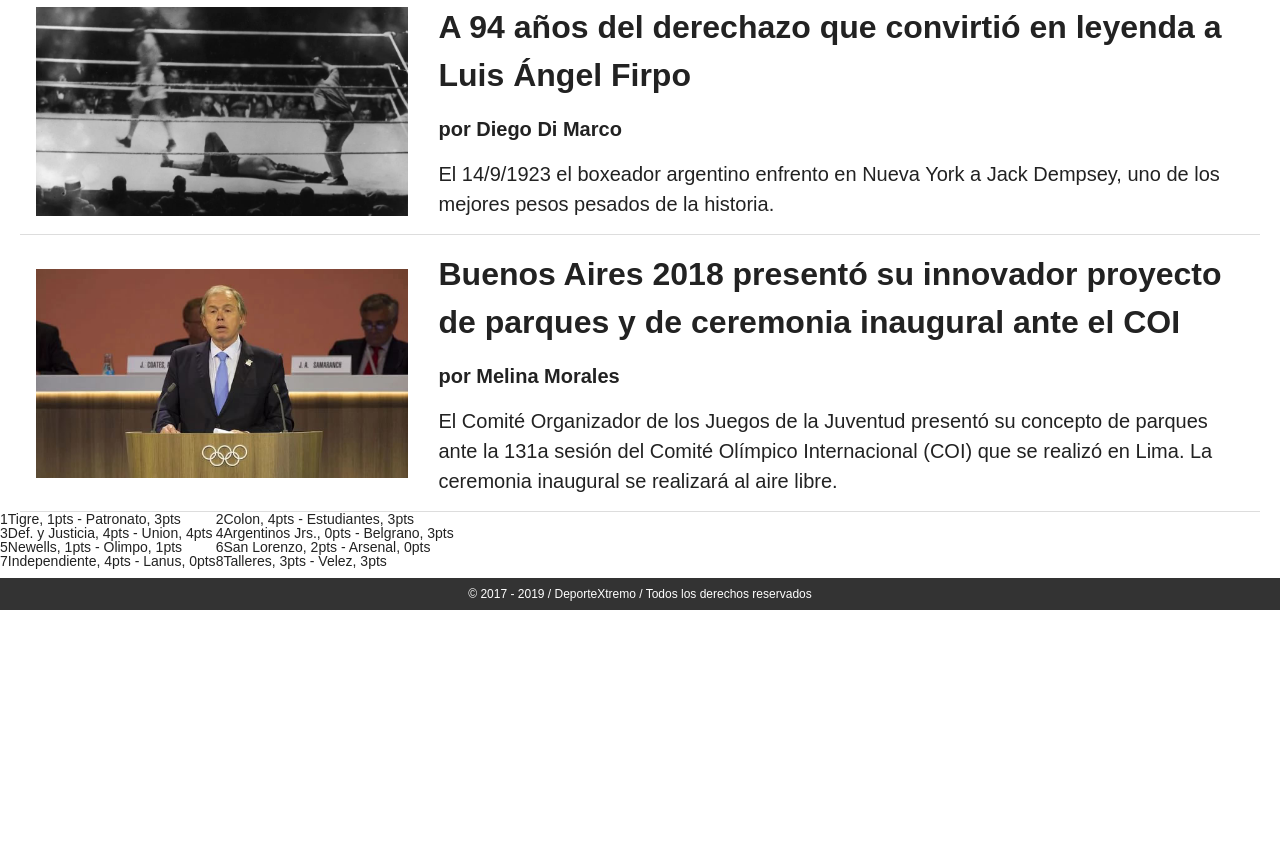
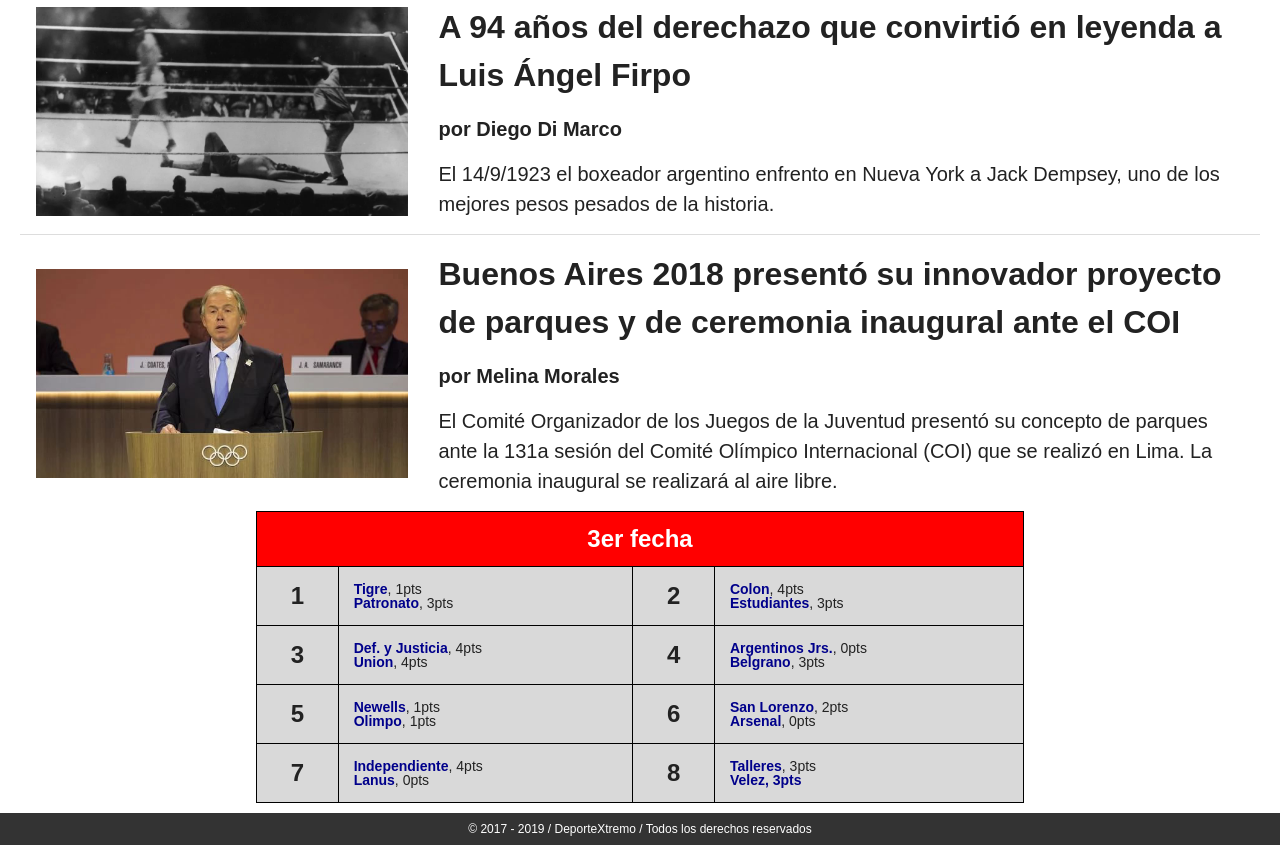
Before and after one commit to Jesinug/PWFE-M1-06, a plain HTML site: page index.html in a window 1280 px wide. Shown: the part 1447-2292 px from the top of the page. Before the commit the page ends 2057 px from the top, so only its background shows below. Drawn offline with Linux system fonts and the light colour scheme.

Commit message:
haciendo la media query en nuestra primera clase de mobile

```diff
--- a/css/style.css
+++ b/css/style.css
@@ -84,6 +84,10 @@
 
 */
 }
+
+.noticia:last-child {
+	border: none
+}
 .noticia-img {
 	width: 30%
 }
@@ -117,3 +121,93 @@
 	font-size: 12px;
 	margin-top: 10px;
 }
+#tabla-posiciones table,
+#tabla-posiciones tr,
+#tabla-posiciones th,
+#tabla-posiciones td {
+	border: solid 1px #000
+}
+#tabla-posiciones table {
+	margin: auto; /* El margin auto hace q el programa distribuya proporcionalmente el espacio vacio de
+	los costados, es decir, es una manera de centrar el bloque) */
+	width: 60%
+}
+#tabla-posiciones td,
+#tabla-posiciones th {
+	padding: 15px;
+}
+#tabla-posiciones th {
+	background-color: #FF0000;
+	color: #FFFFFF;
+	font-weight: 700;
+	font-size: 24px;
+}
+#tabla-posiciones td {
+	background-color: #D9D9D9;
+	vertical-align: middle; /* Vertical align es una propiedad q nos permite elegir la ubicacion vertical (en el eje Y) de un texto;
+								en este caso el valor middle lo ubicara en la mitad "del renglon" */
+}
+#tabla-posiciones tr {
+	 border-bottom: solid 1px #A1A1A1;
+}
+#tabla-posiciones td:nth-of-type(odd) { /* Odd e Even son valores que nos permite q CSS diferencie entre celdas pares e impare; sirve
+	cuando queremos estilizar determinadas celdas y otras no */
+	font-weight: 700;
+	text-align: center;
+	font-size: 24px;
+}
+#tabla-posiciones td:nth-of-type(even) span {
+	font-weight: 700;
+	color: darkblue;
+}
+#tabla-posiciones tr:last-child {
+	border: none;
+}
+
+button {
+	display: none;
+}
+
+/******* ACA EMPIEZA LA MEDIA QUERY ********/
+
+@media screen and (max-width: 767px){   /* MEDIAS QUERY: Son areas construidas en el marco de CSS (se crea con un bloque encabezado por @media (seguido por el dispositivo con el q va a intarectuar esta area) y seguido por un and () {}
+donde aplicamos reglas q solo van a aplicar si la pantalla mide XSiginfica q estas reglas (estilos) se van a aplicar en pantallas de hasta cierto ancho, en este caso
+	una tablet de 7'). Es decir: este CSS se va a aplicar sólo si la pantalla mide 768px */
+	nav {
+		display: none;
+		float: none;
+		clear: both;
+	}
+
+	nav li {
+		display: block;
+		text-align: center;
+	}
+
+	.noticia {
+		flex-direction: column;
+	}
+
+	.noticia-img,
+	.noticia-txt {
+		width: 100%;
+	}
+	button {
+		display: block;
+		padding: 5px;
+		border: none;
+		background-color: transparent;
+		color: #FFF;
+		font-weight: 700;
+		font-size: 20px;
+		line-height: 1;
+		float: right;
+
+	}
+	button:focus + nav {
+		display: block;
+	}
+
+@media screen and (max-width: 575px){ /* <-- Hasta un smartphone de 6' */
+/****************/
+}
--- a/index.html
+++ b/index.html
@@ -2,6 +2,7 @@
 <html>
 	<head>
 		<meta charset="utf-8">
+		<meta name="viewport" content="width=device-width"> <!-- Para q las media query funcionen en un entorno mobiel, tenemos q usar estos dos atributos; el name y el content van a ser los atributos q tambien usaremos para posicionar nuestro producto en la red; en este caso es para hacer una regla en el mobile design con respecto a-->
 		<title>DX DeporteXtremo</title>
 		<link rel="stylesheet" href="css/reset.css">
 		<link rel="stylesheet" href="css/style.css">
@@ -9,6 +10,7 @@
 	<body>
 		<header>
 			<h1>DeporteXtremo</h1>
+			<button>&#9776;</button> <!-- Este codigo es similar al codigo de cpyright q hay puesto en el footer, es el codigo del menu hamburguesa --->
 			<nav>
 				<ul>
 					<li><a href="#">Futbol</a>
@@ -102,35 +104,44 @@
 
 		<table>
 			<!-- Las tablas: Son de un uso limitado; Google no indexa esa informacion, y es limitada en cuanto al disenio, pero se usa mucho para todo lo q es email mkt dado q nos permite que la informacion q mandamos (newsletters, gacetillas, etc) se vea en un layout similar en los diferentes mails en q se abra. Es muy dificil usar CSS para armado de newsletter -->
+			<!-- Aca empieza la FILA -->
+
+				<tr>
+					<th colspan="4">3er fecha</th> <!-- Atr colspan: es decirle a la celda "sos una celda, pero tenes q medir como -en este caso- 4" -->
+					</tr>
 
 			<!-- Aca empieza la FILA -->
 				<tr>
 					<td>1</td> <!-- Aca viene la CELDA -->
-					<td>Tigre, 1pts - Patronato, 3pts</td>
+					<td><span>Tigre</span>, 1pts<br><span>Patronato</span>, 3pts <!-- La tag SPAN es como el <div> para los textos. Los aisla y nos permite agregarle estilo a ese fragmento de texto especifico -->
 					<td>2</td>
-					<td>Colon, 4pts - Estudiantes, 3pts</td>
+					<td><span>Colon</span>, 4pts<br><span>Estudiantes</span>, 3pts</td>
 				</tr>
 
+			<!-- Aca empieza la FILA -->
 				<tr>
 					<td>3</td> <!-- Aca viene la CELDA -->
-					<td>Def. y Justicia, 4pts - Union, 4pts</td>
+					<td><span>Def. y Justicia</span>, 4pts<br><span>Union</span>, 4pts</td>
 					<td>4</td>
-					<td>Argentinos Jrs., 0pts - Belgrano, 3pts</td>
+					<td><span>Argentinos Jrs.</span>, 0pts<br><span>Belgrano</span>, 3pts</td>
 				</tr>
 
+			<!-- Aca empieza la FILA -->
 				<tr>
 					<td>5</td> <!-- Aca viene la CELDA -->
-					<td>Newells, 1pts - Olimpo, 1pts</td>
+					<td><span>Newells</span>, 1pts<br><span>Olimpo</span>, 1pts</td>
 					<td>6</td>
-					<td>San Lorenzo, 2pts - Arsenal, 0pts</td>
+					<td><span>San Lorenzo</span>, 2pts<br><span>Arsenal</span>, 0pts</td>
 				</tr>
 
+			<!-- Aca empieza la FILA -->
 				<tr>
 					<td>7</td> <!-- Aca viene la CELDA -->
-					<td>Independiente, 4pts - Lanus, 0pts</td>
+					<td><span>Independiente</span>, 4pts<br><span>Lanus</span>, 0pts</td>
 					<td>8</td>
-					<td>Talleres, 3pts - Velez, 3pts</td>
+					<td><span>Talleres</span>, 3pts<br><span>Velez, 3pts</span></td>
 				</tr>
+
 		</table>
 
 
```
